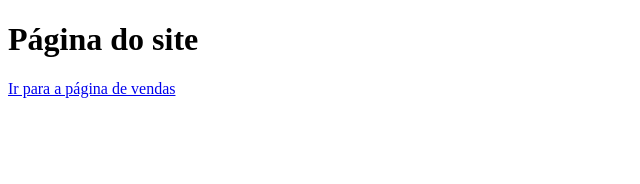
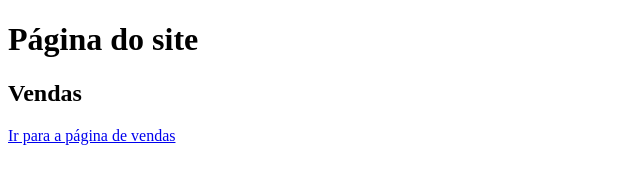
Before and after one commit to DaniloErnani/aualgithub, a plain HTML site: page index.html in a window 1280 px wide. Shown: the whole page, without its empty margins (0-640 px from the left). Drawn offline with Linux system fonts and the light colour scheme.

Commit message:
Acrescentado o valor das vendas

```diff
--- a/index.html
+++ b/index.html
@@ -8,6 +8,7 @@
 <body>
 
     <h1>Página do site</h1>
+    <h2>Vendas</h2>
     <a href="paginadevendas.html">Ir para a página de vendas</a>
 </body>
 </html>
```
